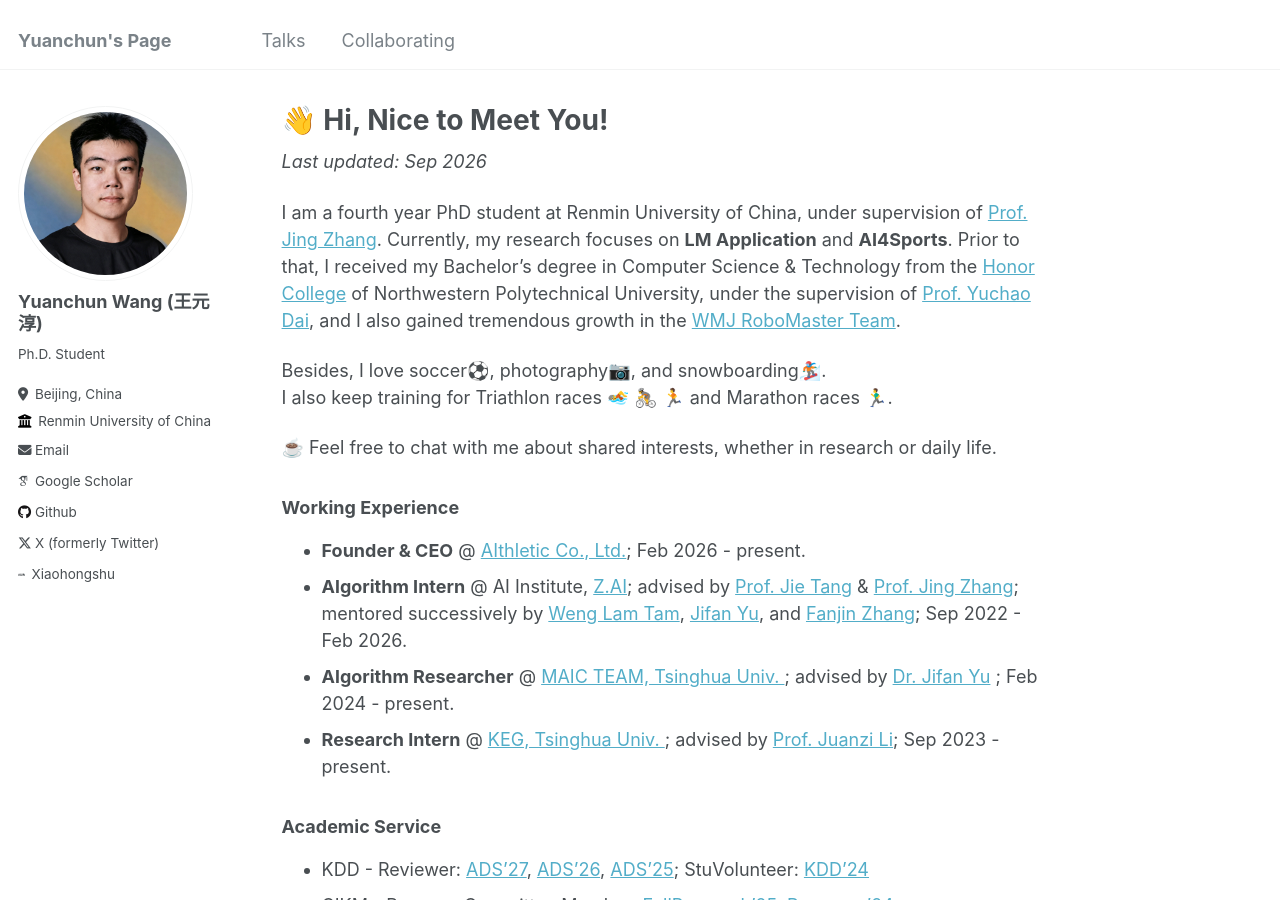
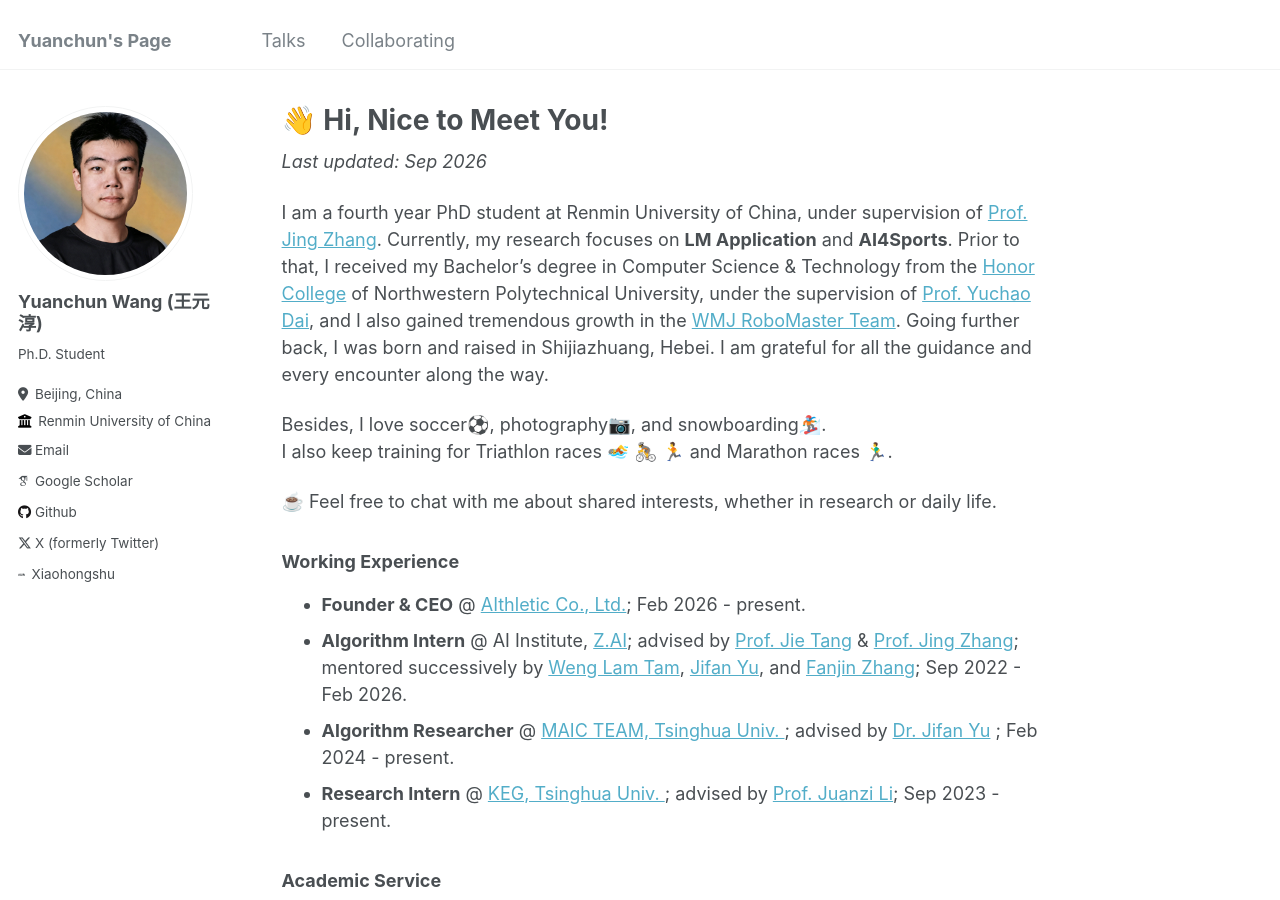
Before and after one commit to WangYC-99/WangYC-99.github.io, a Jekyll site: the page built from _pages/about.md, in a window 1280 px wide and 900 px high. Built offline with Jekyll 4.4.1, drawn with Linux system fonts in a browser that asks for light colours; some web fonts are replaced.

Commit message:
Add birthplace and gratitude to intro

```diff
--- a/_pages/about.md
+++ b/_pages/about.md
@@ -9,7 +9,7 @@ redirect_from:
 ---
 *Last updated: Sep 2026*
 
-I am a fourth year PhD student at Renmin University of China, under supervision of [Prof. Jing Zhang](https://xiaojingzi.github.io/). Currently, my research focuses on **LM Application** and **AI4Sports**. Prior to that, I received my Bachelor's degree in Computer Science & Technology from the [Honor College](https://honors.nwpu.edu.cn/) of Northwestern Polytechnical University, under the supervision of [Prof. Yuchao Dai](https://teacher.nwpu.edu.cn/en/daiyuchao.html), and I also gained tremendous growth in the [WMJ RoboMaster Team](https://space.bilibili.com/454165986?spm_id_from=333.788.upinfo.detail.click).
+I am a fourth year PhD student at Renmin University of China, under supervision of [Prof. Jing Zhang](https://xiaojingzi.github.io/). Currently, my research focuses on **LM Application** and **AI4Sports**. Prior to that, I received my Bachelor's degree in Computer Science & Technology from the [Honor College](https://honors.nwpu.edu.cn/) of Northwestern Polytechnical University, under the supervision of [Prof. Yuchao Dai](https://teacher.nwpu.edu.cn/en/daiyuchao.html), and I also gained tremendous growth in the [WMJ RoboMaster Team](https://space.bilibili.com/454165986?spm_id_from=333.788.upinfo.detail.click). Going further back, I was born and raised in Shijiazhuang, Hebei. I am grateful for all the guidance and every encounter along the way.
 
 Besides, I love soccer⚽️, photography📷, and snowboarding🏂.
 I also keep training for Triathlon races 🏊 🚴 🏃 and Marathon races 🏃‍♂️.
```
